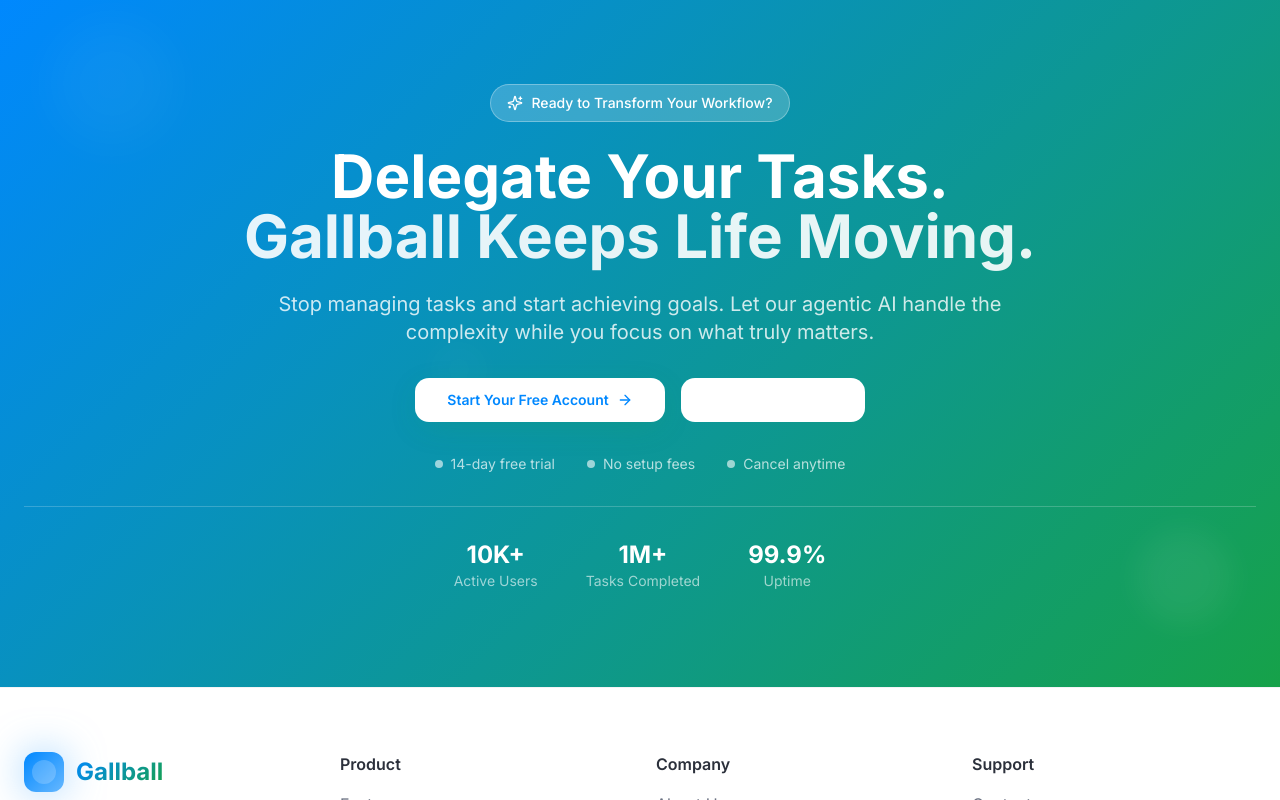
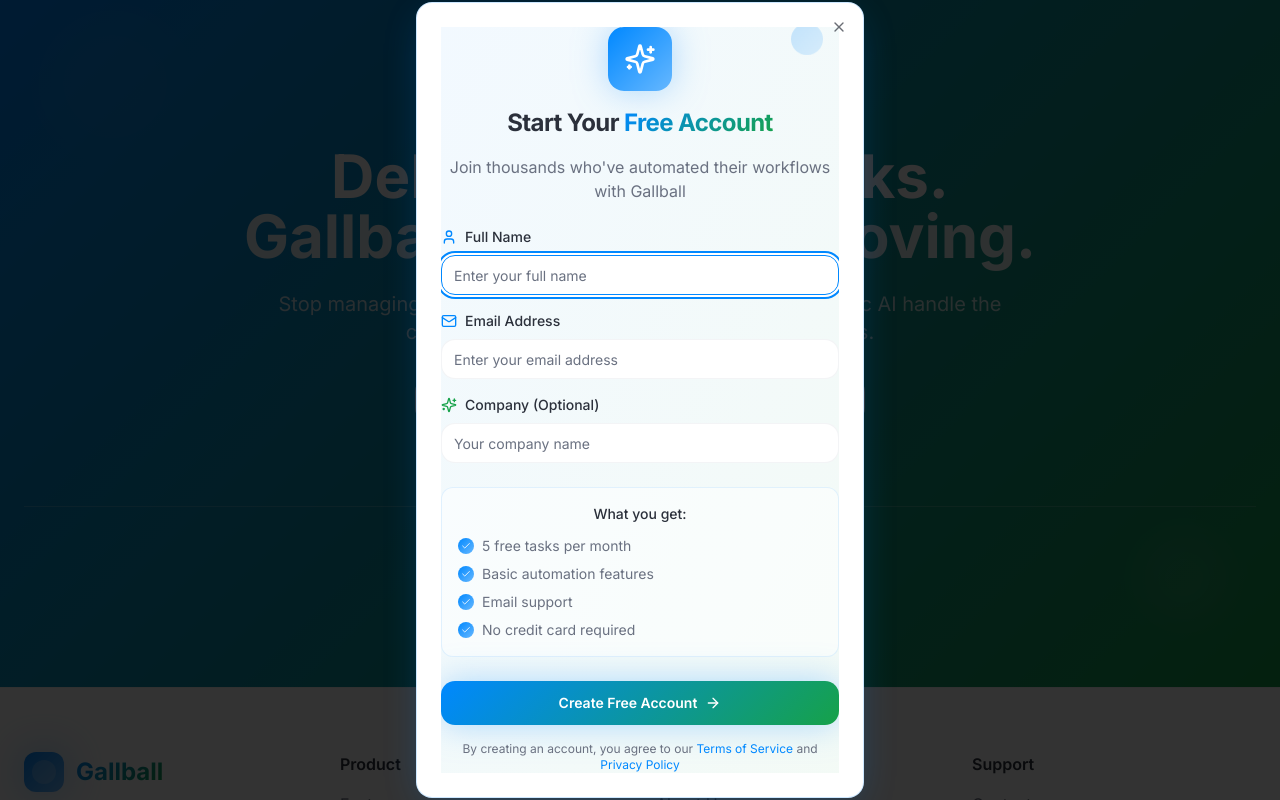
Before and after one commit to hemily463/gallball-roll-on, a React (Vite) app: page / in a window 1280 px wide. Both pictures are taken after a click on the button "Start Your Free Account". Shown: the part 5426-6226 px from the top of the page. Built offline with nearby package versions, Linux system fonts and the light colour scheme.

Commit message:
Add modal for sign-up
Create a modal window for the "Start Your Free Account" button.

```diff
--- a/src/components/CTABanner.tsx
+++ b/src/components/CTABanner.tsx
@@ -1,7 +1,10 @@
+import { useState } from "react";
 import { Button } from "@/components/ui/button";
 import { ArrowRight, Sparkles } from "lucide-react";
+import SignupModal from "./SignupModal";
 
 const CTABanner = () => {
+  const [isSignupOpen, setIsSignupOpen] = useState(false);
   return (
     <section className="py-24 bg-gradient-hero relative overflow-hidden">
       {/* Background Elements */}
@@ -35,6 +38,7 @@ const CTABanner = () => {
               variant="secondary"
               size="lg"
               className="group bg-white text-primary hover:bg-white/90 shadow-accent"
+              onClick={() => setIsSignupOpen(true)}
             >
               Start Your Free Account
               <ArrowRight className="w-5 h-5 group-hover:translate-x-1 transition-transform" />
@@ -82,6 +86,11 @@ const CTABanner = () => {
           </div>
         </div>
       </div>
+
+      <SignupModal
+        open={isSignupOpen}
+        onOpenChange={setIsSignupOpen}
+      />
     </section>
   );
 };
--- /dev/null
+++ b/src/components/SignupModal.tsx
@@ -0,0 +1,147 @@
+import { useState } from "react";
+import { Dialog, DialogContent, DialogHeader, DialogTitle } from "@/components/ui/dialog";
+import { Button } from "@/components/ui/button";
+import { Input } from "@/components/ui/input";
+import { Label } from "@/components/ui/label";
+import { Sparkles, Mail, User, ArrowRight, Check } from "lucide-react";
+
+interface SignupModalProps {
+  open: boolean;
+  onOpenChange: (open: boolean) => void;
+}
+
+const SignupModal = ({ open, onOpenChange }: SignupModalProps) => {
+  const [formData, setFormData] = useState({
+    name: "",
+    email: "",
+    company: ""
+  });
+
+  const handleSubmit = (e: React.FormEvent) => {
+    e.preventDefault();
+    // Handle form submission here
+    console.log("Form submitted:", formData);
+    onOpenChange(false);
+  };
+
+  return (
+    <Dialog open={open} onOpenChange={onOpenChange}>
+      <DialogContent className="sm:max-w-md border-primary/20 shadow-electric">
+        <div className="relative overflow-hidden">
+          {/* Background gradient */}
+          <div className="absolute inset-0 bg-gradient-to-br from-primary/5 to-accent/5 -z-10"></div>
+
+          {/* Floating elements */}
+          <div className="absolute top-4 right-4 w-8 h-8 rounded-full bg-gradient-primary opacity-20 animate-float"></div>
+          <div className="absolute bottom-4 left-4 w-6 h-6 rounded-full bg-gradient-accent opacity-30 animate-float" style={{animationDelay: '2s'}}></div>
+
+          <DialogHeader className="space-y-4 pb-6">
+            <div className="flex items-center justify-center">
+              <div className="w-16 h-16 rounded-2xl bg-gradient-primary flex items-center justify-center momentum-glow">
+                <Sparkles className="w-8 h-8 text-white" />
+              </div>
+            </div>
+            <DialogTitle className="text-center text-2xl font-bold">
+              Start Your <span className="flow-text">Free Account</span>
+            </DialogTitle>
+            <p className="text-center text-muted-foreground">
+              Join thousands who've automated their workflows with Gallball
+            </p>
+          </DialogHeader>
+
+          <form onSubmit={handleSubmit} className="space-y-6">
+            <div className="space-y-4">
+              <div className="space-y-2">
+                <Label htmlFor="name" className="text-sm font-medium flex items-center gap-2">
+                  <User className="w-4 h-4 text-primary" />
+                  Full Name
+                </Label>
+                <Input
+                  id="name"
+                  type="text"
+                  placeholder="Enter your full name"
+                  value={formData.name}
+                  onChange={(e) => setFormData({ ...formData, name: e.target.value })}
+                  className="border-border/50 focus:border-primary transition-smooth"
+                  required
+                />
+              </div>
+
+              <div className="space-y-2">
+                <Label htmlFor="email" className="text-sm font-medium flex items-center gap-2">
+                  <Mail className="w-4 h-4 text-primary" />
+                  Email Address
+                </Label>
+                <Input
+                  id="email"
+                  type="email"
+                  placeholder="Enter your email address"
+                  value={formData.email}
+                  onChange={(e) => setFormData({ ...formData, email: e.target.value })}
+                  className="border-border/50 focus:border-primary transition-smooth"
+                  required
+                />
+              </div>
+
+              <div className="space-y-2">
+                <Label htmlFor="company" className="text-sm font-medium flex items-center gap-2">
+                  <Sparkles className="w-4 h-4 text-accent" />
+                  Company (Optional)
+                </Label>
+                <Input
+                  id="company"
+                  type="text"
+                  placeholder="Your company name"
+                  value={formData.company}
+                  onChange={(e) => setFormData({ ...formData, company: e.target.value })}
+                  className="border-border/50 focus:border-primary transition-smooth"
+                />
+              </div>
+            </div>
+
+            {/* Benefits */}
+            <div className="bg-card/50 rounded-xl p-4 border border-primary/10">
+              <p className="text-sm font-medium mb-3 text-center">What you get:</p>
+              <div className="space-y-2">
+                {[
+                  "5 free tasks per month",
+                  "Basic automation features",
+                  "Email support",
+                  "No credit card required"
+                ].map((benefit, index) => (
+                  <div key={index} className="flex items-center gap-2 text-sm">
+                    <div className="w-4 h-4 rounded-full bg-gradient-primary flex items-center justify-center">
+                      <Check className="w-2.5 h-2.5 text-white" />
+                    </div>
+                    <span className="text-muted-foreground">{benefit}</span>
+                  </div>
+                ))}
+              </div>
+            </div>
+
+            <div className="space-y-4">
+              <Button
+                type="submit"
+                variant="hero"
+                size="lg"
+                className="w-full group"
+              >
+                Create Free Account
+                <ArrowRight className="w-5 h-5 group-hover:translate-x-1 transition-transform" />
+              </Button>
+
+              <p className="text-xs text-center text-muted-foreground">
+                By creating an account, you agree to our{" "}
+                <a href="#terms" className="text-primary hover:underline">Terms of Service</a>
+                {" "}and{" "}
+                <a href="#privacy" className="text-primary hover:underline">Privacy Policy</a>
+              </p>
+            </div>
+          </form>
+        </div>
+      </DialogContent>
+    </Dialog>
+  );
+};
+
+export default SignupModal;
```
